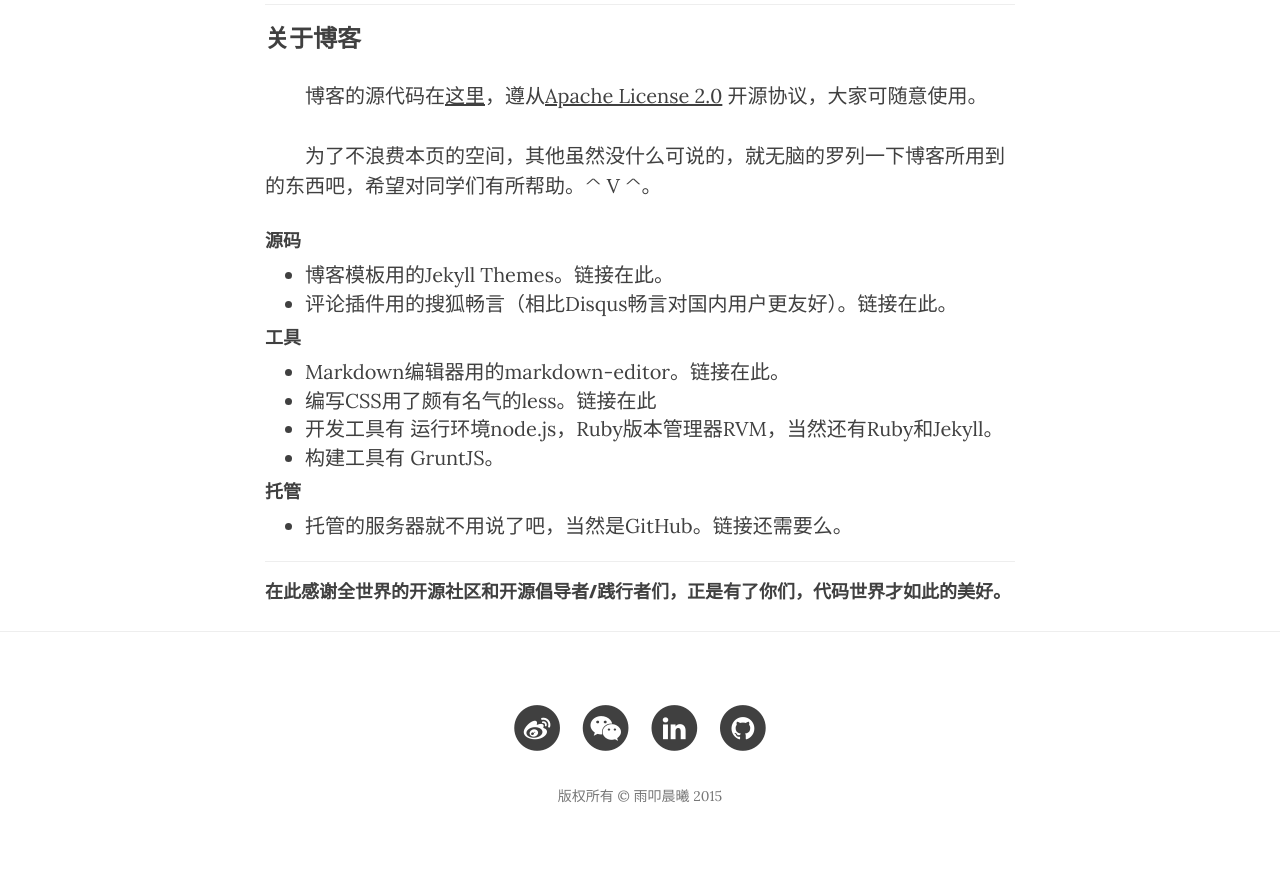
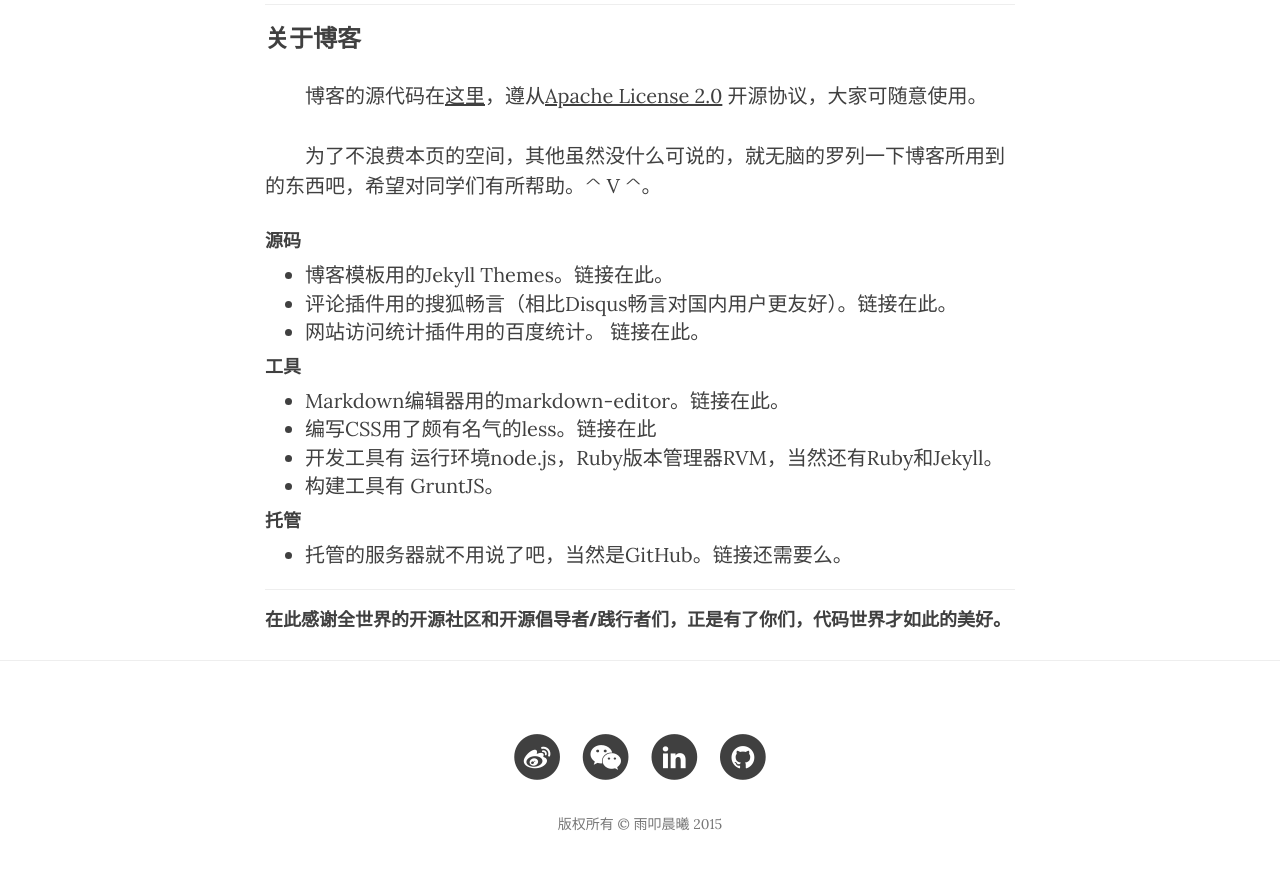
Before and after one commit to HENRY-M/info.mahuan, a Jekyll site: the page built from aboutme.md, in a window 1280 px wide and 900 px high, scrolled down 573 px. Shown: the top 870 px of the window. Built offline with Jekyll 4.4.1, drawn with Linux system fonts in a browser that asks for light colours; nearby versions of some CDN libraries; comment, search, counter and statistics services are not loaded.

Commit message:
增加百度统计说明

```diff
--- a/aboutme.md
+++ b/aboutme.md
@@ -21,6 +21,7 @@
 
 * 博客模板用的Jekyll Themes。[链接在此](http://jekyllthemes.org/themes/clean-blog/)。
 * 评论插件用的搜狐畅言（相比[Disqus](https://disqus.com)畅言对国内用户更友好）。[链接在此](http://changyan.kuaizhan.com/)。
+* 网站访问统计插件用的百度统计。 [链接在此](http://tongji.baidu.com/)。
 
 #### 工具
 
```
